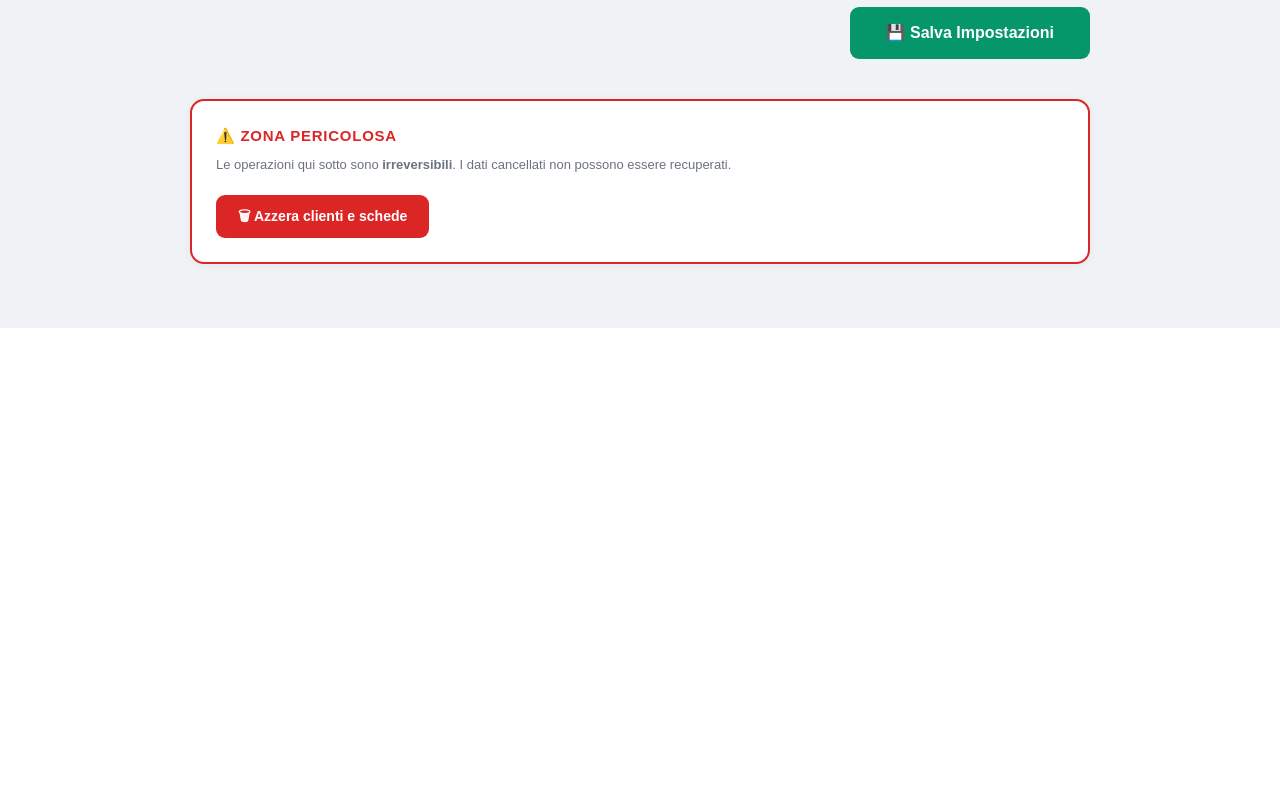
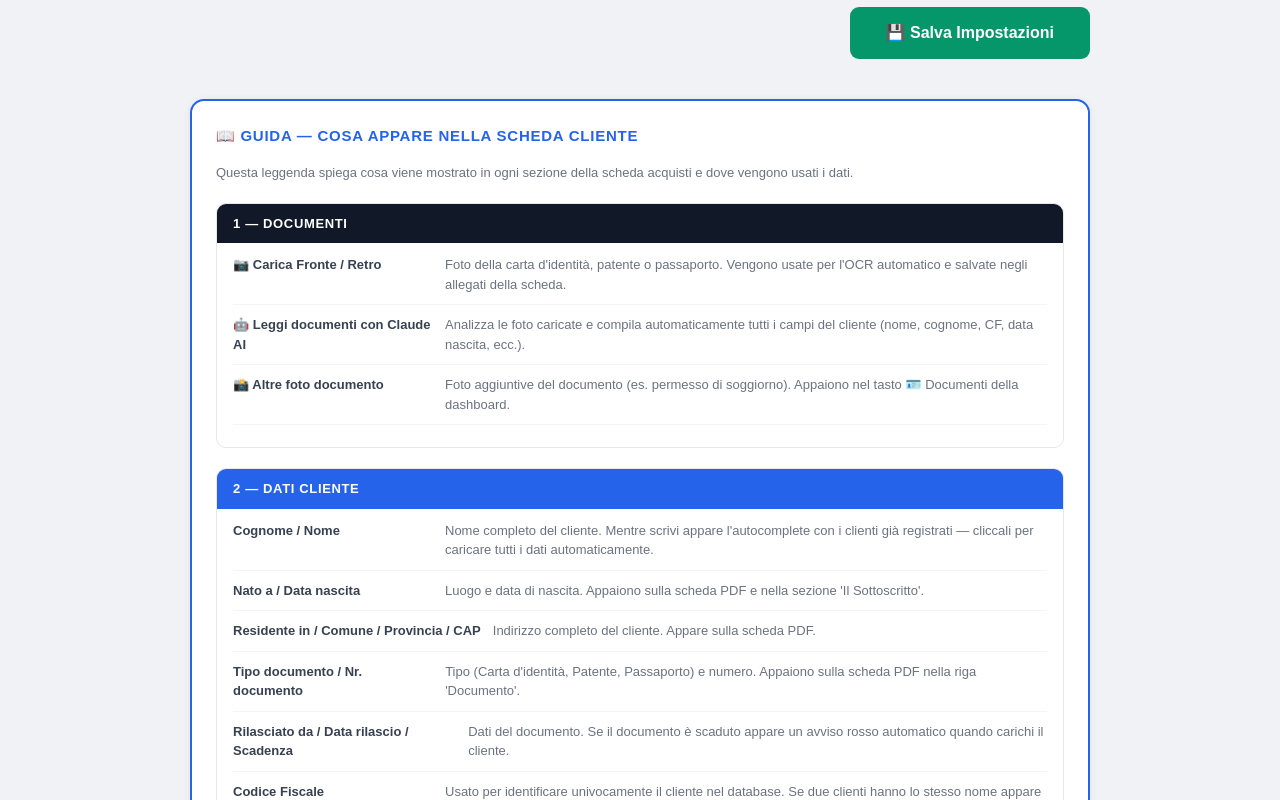
Before and after one commit to gdphoto2024-source/compro-oro, a Next.js app: page /impostazioni in a window 1280 px wide. Shown: the part 1520-2320 px from the top of the page. Before the commit the page ends 1848 px from the top, so only its background shows below. Built offline with nearby package versions, Linux system fonts and the light colour scheme; no server answers; the database is empty.

Commit message:
aggiunta guida campi in impostazioni

```diff
--- a/app/impostazioni/page.tsx
+++ b/app/impostazioni/page.tsx
@@ -319,6 +319,113 @@ export default function Impostazioni() {
           </button>
         </div>
 
+        {/* ---- GUIDA CAMPI ---- */}
+        <section style={{ background: "#fff", borderRadius: 14, padding: 24, marginBottom: 20, boxShadow: "0 1px 8px rgba(0,0,0,0.06)", border: "2px solid #2563eb" }}>
+          <h2 style={{ fontSize: 15, fontWeight: 800, margin: "0 0 16px", textTransform: "uppercase" as const, letterSpacing: "0.05em", color: "#2563eb" }}>
+            📖 Guida — Cosa appare nella scheda cliente
+          </h2>
+          <p style={{ fontSize: 13, color: "#6b7280", marginBottom: 20 }}>
+            Questa leggenda spiega cosa viene mostrato in ogni sezione della scheda acquisti e dove vengono usati i dati.
+          </p>
+
+          {[
+            {
+              sezione: "1 — Documenti",
+              colore: "#111827",
+              campi: [
+                { nome: "📷 Carica Fronte / Retro", desc: "Foto della carta d'identità, patente o passaporto. Vengono usate per l'OCR automatico e salvate negli allegati della scheda." },
+                { nome: "🤖 Leggi documenti con Claude AI", desc: "Analizza le foto caricate e compila automaticamente tutti i campi del cliente (nome, cognome, CF, data nascita, ecc.)." },
+                { nome: "📸 Altre foto documento", desc: "Foto aggiuntive del documento (es. permesso di soggiorno). Appaiono nel tasto 🪪 Documenti della dashboard." },
+              ]
+            },
+            {
+              sezione: "2 — Dati Cliente",
+              colore: "#2563eb",
+              campi: [
+                { nome: "Cognome / Nome", desc: "Nome completo del cliente. Mentre scrivi appare l'autocomplete con i clienti già registrati — cliccali per caricare tutti i dati automaticamente." },
+                { nome: "Nato a / Data nascita", desc: "Luogo e data di nascita. Appaiono sulla scheda PDF e nella sezione 'Il Sottoscritto'." },
+                { nome: "Residente in / Comune / Provincia / CAP", desc: "Indirizzo completo del cliente. Appare sulla scheda PDF." },
+                { nome: "Tipo documento / Nr. documento", desc: "Tipo (Carta d'identità, Patente, Passaporto) e numero. Appaiono sulla scheda PDF nella riga 'Documento'." },
+                { nome: "Rilasciato da / Data rilascio / Scadenza", desc: "Dati del documento. Se il documento è scaduto appare un avviso rosso automatico quando carichi il cliente." },
+                { nome: "Codice Fiscale", desc: "Usato per identificare univocamente il cliente nel database. Se due clienti hanno lo stesso nome appare un avviso con il CF per distinguerli." },
+                { nome: "Telefono / Email", desc: "Contatti del cliente. L'email viene usata per inviargli la ricevuta dalla dashboard." },
+              ]
+            },
+            {
+              sezione: "3 — Oggetti Acquistati",
+              colore: "#d97706",
+              campi: [
+                { nome: "Descrizione", desc: "Tipo di oggetto. Inizia a scrivere e appare l'autocomplete con gli oggetti più comuni (anello, bracciale, collanina, ecc.)." },
+                { nome: "AU / AG", desc: "Seleziona se l'oggetto è in oro (AU) o argento (AG). Influenza il calcolo del peso totale." },
+                { nome: "Peso AU / Peso AG (g)", desc: "Grammi dell'oggetto. Vengono sommati automaticamente sotto la lista oggetti e mostrati nelle statistiche della dashboard." },
+                { nome: "Valore €", desc: "Importo pagato per quell'oggetto. Viene sommato nel totale in fondo." },
+                { nome: "📸 Foto oggetto", desc: "Foto dell'oggetto acquistato. Visibili dalla dashboard col tasto 📦 Oggetti. Non appaiono sulla scheda PDF principale." },
+                { nome: "Riepilogo grammi", desc: "In fondo alla lista appare il totale grammi AU (oro, giallo) e AG (argento, grigio) separati, più il totale valore." },
+              ]
+            },
+            {
+              sezione: "4 — Firma del Cliente",
+              colore: "#059669",
+              campi: [
+                { nome: "Testo dichiarazione", desc: "Il cliente legge e firma dichiarando che gli oggetti sono di sua proprietà. Testo fisso non modificabile." },
+                { nome: "Firma cliente", desc: "Firma con il dito sullo schermo. Obbligatoria per salvare la scheda. Appare in fondo al PDF." },
+                { nome: "Firma titolare", desc: "La firma del titolare del negozio caricata nelle Impostazioni. Appare automaticamente su ogni scheda senza che il titolare debba firmare ogni volta." },
+              ]
+            },
+            {
+              sezione: "5 — Dati Operazione",
+              colore: "#7c3aed",
+              campi: [
+                { nome: "Data operazione", desc: "Data della transazione. Pre-compilata con oggi, modificabile se necessario." },
+                { nome: "Mezzo di pagamento", desc: "Contanti, Bonifico o Assegno. Appare sulla scheda PDF e nella ricevuta riepilogativa." },
+                { nome: "CRO / TRN", desc: "Codice del bonifico bancario. Appare solo se presente." },
+                { nome: "Note operazione", desc: "Note libere sull'operazione. Non appaiono nel PDF pubblico ma sono visibili nella dashboard." },
+              ]
+            },
+            {
+              sezione: "7 — Firma Ricevuta Riepilogativa",
+              colore: "#0284c7",
+              campi: [
+                { nome: "Firma per ricevuta", desc: "Seconda firma del cliente che conferma di aver ricevuto il pagamento. Obbligatoria. Appare in fondo al PDF come 'Per Consegna Ricevuta'." },
+              ]
+            },
+            {
+              sezione: "Privacy — Popup",
+              colore: "#dc2626",
+              campi: [
+                { nome: "3 consensi con firma", desc: "Si apre automaticamente prima del salvataggio per i nuovi clienti. Il cliente seleziona Acconsento/Non Acconsento e firma per ognuno dei 3 punti. Se il cliente è già registrato con privacy firmata, il popup non appare." },
+                { nome: "PDF Privacy separato", desc: "Dalla dashboard il tasto 🔒 Privacy PDF apre il documento privacy del cliente con i consensi e le firme. Non appare nella scheda principale." },
+              ]
+            },
+            {
+              sezione: "Dashboard — Tasti per ogni scheda",
+              colore: "#374151",
+              campi: [
+                { nome: "👁 Visualizza PDF", desc: "Apre la scheda completa in PDF: titolo negozio, dati cliente, oggetti, dichiarazione, firme, Plus Valenza." },
+                { nome: "🖨️ Stampa", desc: "Apre il PDF e lancia la stampa automaticamente." },
+                { nome: "📦 Oggetti", desc: "Mostra la lista oggetti con descrizione e grammi, più le foto degli oggetti. Permette di aggiungere nuove foto anche dopo il salvataggio." },
+                { nome: "🪪 Documenti", desc: "Mostra fronte, retro e allegati del documento di identità del cliente." },
+                { nome: "🔒 Privacy PDF", desc: "Apre il documento privacy con i 3 consensi e le firme del cliente." },
+                { nome: "📧 Invia Email", desc: "Invia la ricevuta all'email del cliente (richiede configurazione EmailJS nelle Impostazioni)." },
+              ]
+            },
+          ].map(({ sezione, colore, campi }) => (
+            <div key={sezione} style={{ marginBottom: 20, border: "1px solid #e5e7eb", borderRadius: 10, overflow: "hidden" }}>
+              <div style={{ background: colore, color: "#fff", padding: "10px 16px", fontSize: 13, fontWeight: 800, textTransform: "uppercase" as const, letterSpacing: "0.05em" }}>
+                {sezione}
+              </div>
+              <div style={{ padding: "12px 16px" }}>
+                {campi.map(({ nome, desc }) => (
+                  <div key={nome} style={{ display: "flex", gap: 12, marginBottom: 10, paddingBottom: 10, borderBottom: "1px solid #f3f4f6" }}>
+                    <div style={{ minWidth: 200, fontSize: 13, fontWeight: 700, color: "#374151" }}>{nome}</div>
+                    <div style={{ fontSize: 13, color: "#6b7280", lineHeight: 1.5 }}>{desc}</div>
+                  </div>
+                ))}
+              </div>
+            </div>
+          ))}
+        </section>
+
         {/* ---- ZONA PERICOLOSA ---- */}
         <section style={{ background: "#fff", borderRadius: 14, padding: 24, marginBottom: 40, boxShadow: "0 1px 8px rgba(0,0,0,0.06)", border: "2px solid #dc2626" }}>
           <h2 style={{ fontSize: 15, fontWeight: 800, margin: "0 0 8px", textTransform: "uppercase" as const, letterSpacing: "0.05em", color: "#dc2626" }}>
```
